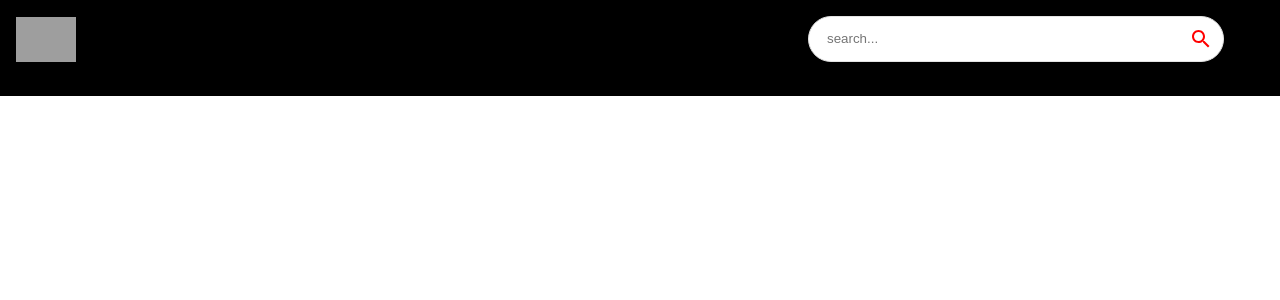
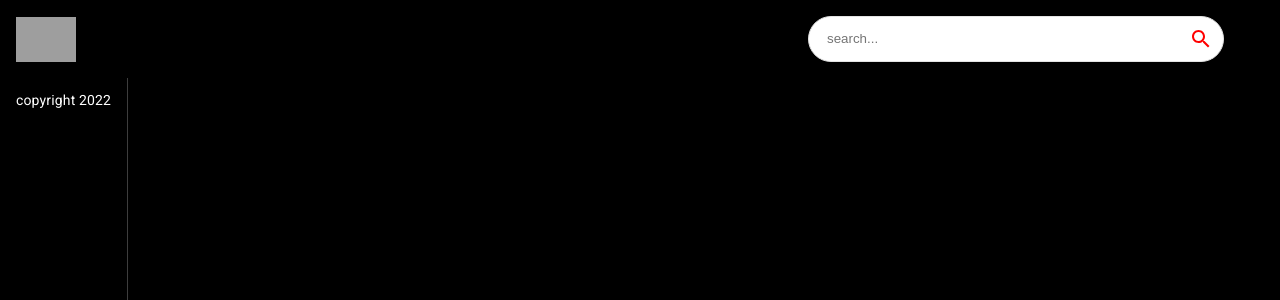
Before and after one commit to RishabhSingh4872962/youtube_clone, a React (Create React App) app: page / in a window 1280 px wide. Shown: the top 300 px of the page. Built offline with nearby package versions, Linux system fonts and the light colour scheme; grey boxes are pictures that could not be loaded.

Commit message:
Second commit

```diff
--- a/src/components/Feed.jsx
+++ b/src/components/Feed.jsx
@@ -1,8 +1,18 @@
-import React from 'react'
+import { Box, Stack, Typography } from '@mui/material'
+import React, { useEffect, useState } from 'react'
 
 const Feed = () => {
   return (
-    <div>Feed</div>
+    <Stack sx={{flexDirection:{sx:"column",md:"row"}}}>
+    <Box sx={{ height:{sx:"auto",md:"92vh"},borderRight: "1px solid #3d3d3d",px:{ sx:0, md:2}}}>
+
+    <Typography className='copyright' variant='body2' sx={{ mt:1.5, color:"#fff"}}>
+    copyright 2022
+    </Typography>
+    </Box>
+
+
+    </Stack>
   )
 }
 
--- a/src/components/SearchBar.jsx
+++ b/src/components/SearchBar.jsx
@@ -6,10 +6,15 @@
 const SearchBar = () => {
   return (
     <Paper
-    component='form'
-    onSubmit={()=>{}}
-    sx={{ borderRadius:20 ,pl:2,border: "1px solid #e3e3e3",boxShadow:"none",mr:{sm:5}}}
-
+      component="form"
+      onSubmit={() => {}}
+      sx={{
+        borderRadius: 20,
+        pl: 2,
+        border: "1px solid #e3e3e3",
+        boxShadow: "none",
+        mr: { sm: 5 },
+      }}
     >
       <input
         className="search-bar"
@@ -17,11 +22,11 @@
         // value=''
         //onChange={()=>{}}
       />
-    <IconButton type="submit" sx={{ p:"10px",color:"red"}}>
-   <Search/>
+      <IconButton type="submit" sx={{ p: "10px", color: "red" }}>
+        <Search />
       </IconButton>
-
-    </Paper>);
+    </Paper>
+  );
 };
 
 export default SearchBar;
```
Lines whose indentation alone changed are shown as unchanged.
